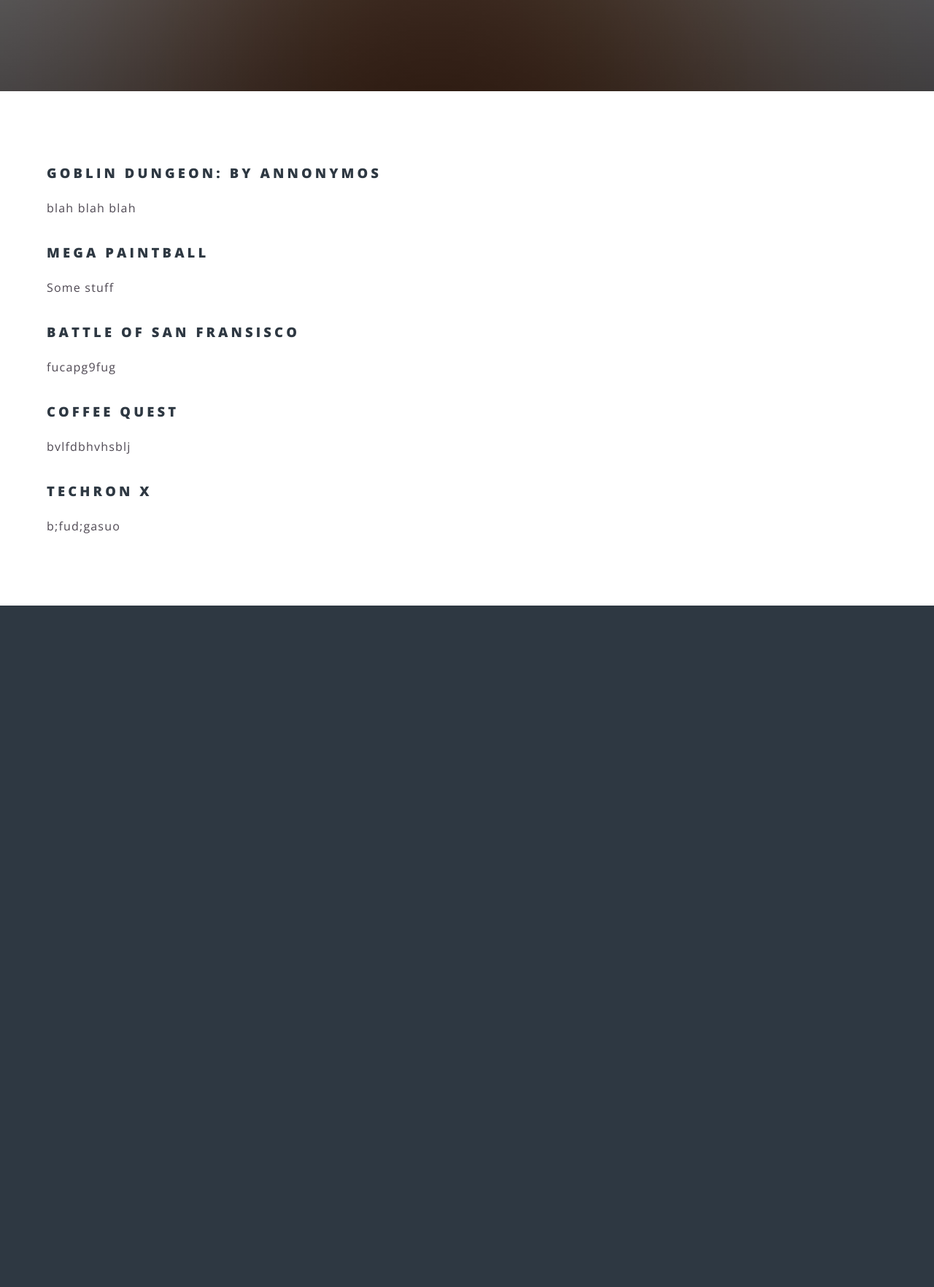
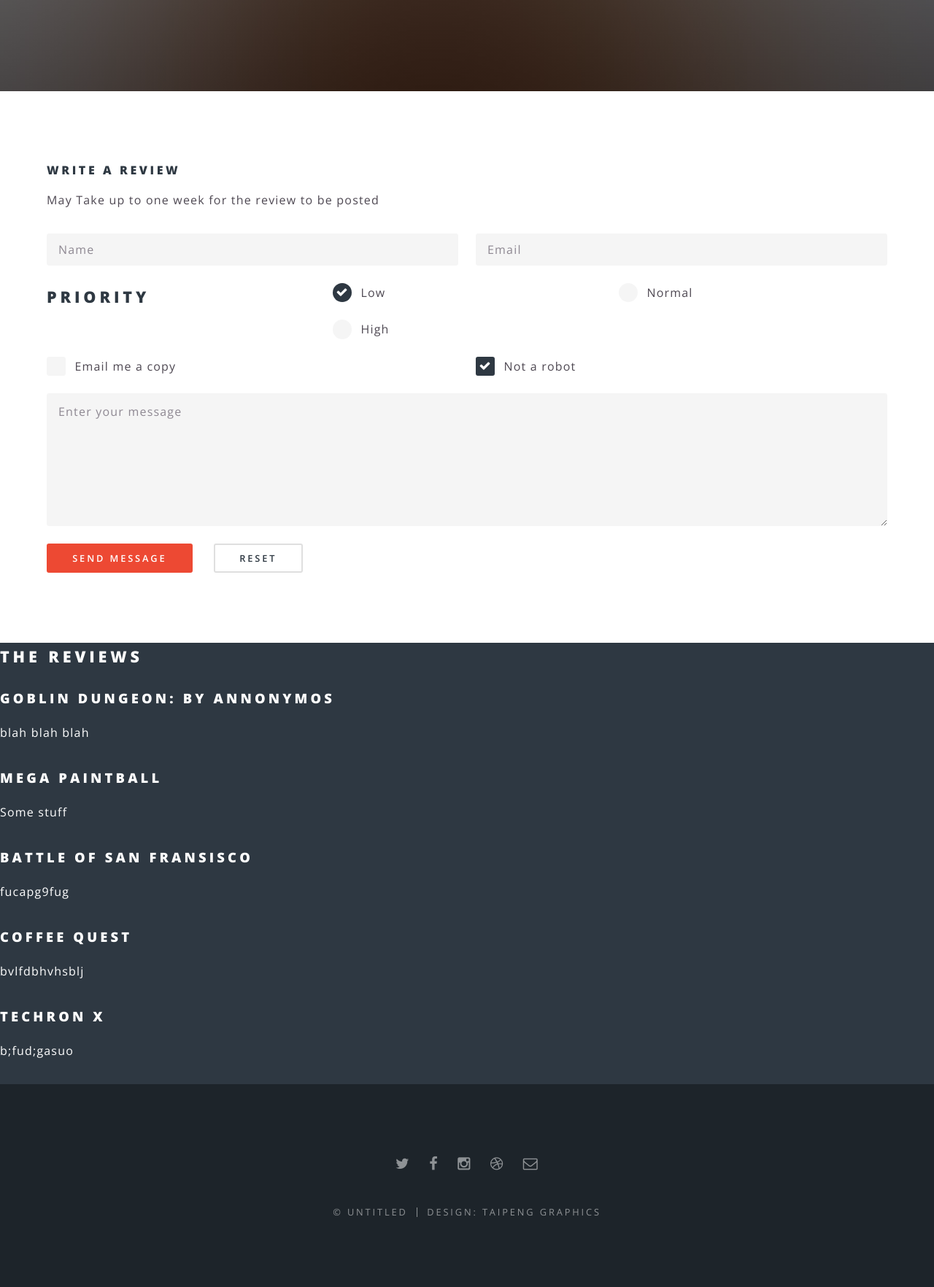
Before and after one commit to Pacificgamesnet/Pacificgamesnet.github.io, a plain HTML site: page signup.html in a window 1280 px wide. Shown: the part 268-2032 px from the top of the page at 73% size. Before the commit the page ends 1098 px from the top, so only its background shows below. Drawn offline with nearby package versions, Linux system fonts and the light colour scheme.

Commit message:
raregw
taeg

```diff
--- /dev/null
+++ b/css/style.css
@@ -0,0 +1,12 @@
+body {
+  background-image:
+  url("https://aboveandbeyondtravelcc.files.wordpress.com/2015/06/island.jpg")
+}
+
+marquee{
+  font-size:150px
+}
+
+button{
+  font-size:50px
+}
--- a/signup.html
+++ b/signup.html
@@ -40,14 +40,68 @@
 						</nav>
 					</header>
 
-				<!-- Main -->
-					<article id="main">
+				<article id="main">
 						<header>
 							<h2>Reviews</h2>
 							<p>Read and watch reviews</p>
 						</header>
 						<section class="wrapper style5">
 							<div class="inner">
+
+								<section>
+																	<h4>Write a review</h4>
+																	<p>May Take up to one week for the review to be posted
+																	<form method="post" action="#">
+																		<div class="row uniform">
+																			<div class="6u 12u$(xsmall)">
+																				<input type="text" name="demo-name" id="demo-name" value="" placeholder="Name" />
+																			</div>
+																			<div class="6u$ 12u$(xsmall)">
+																				<input type="email" name="demo-email" id="demo-email" value="" placeholder="Email" />
+																			</div>
+																			<div class="4u 12u$(small)">
+																				<h2>Priority</h2>
+																			</div>
+
+																			<div class="4u 12u$(small)">
+																				<input type="radio" id="demo-priority-low" name="demo-priority" checked>
+																				<label for="demo-priority-low">Low</label>
+																			</div>
+																			<div class="4u 12u$(small)">
+																				<input type="radio" id="demo-priority-normal" name="demo-priority">
+																				<label for="demo-priority-normal">Normal</label>
+																			</div>
+																			<div class="4u$ 12u$(small)">
+																				<input type="radio" id="demo-priority-high" name="demo-priority">
+																				<label for="demo-priority-high">High</label>
+																			</div>
+																			<div class="6u 12u$(small)">
+																				<input type="checkbox" id="demo-copy" name="demo-copy">
+																				<label for="demo-copy">Email me a copy</label>
+																			</div>
+																			<div class="6u$ 12u$(small)">
+																				<input type="checkbox" id="demo-human" name="demo-human" checked>
+																				<label for="demo-human">Not a robot</label>
+																			</div>
+																			<div class="12u$">
+																				<textarea name="demo-message" id="demo-message" placeholder="Enter your message" rows="6"></textarea>
+																			</div>
+																			<div class="12u$">
+																				<ul class="actions">
+																					<li><input type="submit" value="Send Message" class="special" /></li>
+																					<li><input type="reset" value="Reset" /></li>
+																				</ul>
+																			</div>
+																		</div>
+																	</form>
+																</section>
+
+															</div>
+														</section>
+													</article>
+
+<!-- Main -->
+					<h2>The Reviews</h2>
 
 								<h3>Goblin dungeon: by Annonymos</h3>
 								<p>blah blah blah</p>
@@ -63,3 +117,36 @@
 
 								<h3>Techron X</h3>
 								<p>b;fud;gasuo</p>
+
+
+
+
+
+												<!-- Footer -->
+
+								<footer id="footer">
+						<ul class="icons">
+							<li><a href="#" class="icon fa-twitter"><span class="label">Twitter</span></a></li>
+							<li><a href="#" class="icon fa-facebook"><span class="label">Facebook</span></a></li>
+							<li><a href="#" class="icon fa-instagram"><span class="label">Instagram</span></a></li>
+							<li><a href="#" class="icon fa-dribbble"><span class="label">Dribbble</span></a></li>
+							<li><a href="#" class="icon fa-envelope-o"><span class="label">Email</span></a></li>
+						</ul>
+						<ul class="copyright">
+							<li>&copy; Untitled</li><li>Design: Taipeng Graphics
+						</ul>
+					</footer>
+
+			</div>
+
+		<!-- Scripts -->
+			<script src="assets/js/jquery.min.js"></script>
+			<script src="assets/js/jquery.scrollex.min.js"></script>
+			<script src="assets/js/jquery.scrolly.min.js"></script>
+			<script src="assets/js/skel.min.js"></script>
+			<script src="assets/js/util.js"></script>
+			<!--[if lte IE 8]><script src="assets/js/ie/respond.min.js"></script><![endif]-->
+			<script src="assets/js/main.js"></script>
+
+	</body>
+</html>
```
Also changed, not shown: elements.html (+3 -2 lines), generic.html (+2 -2 lines), js/index.js (added, +49 -0 lines), images/pic06.PNG (renamed from images/cfkg.PNG).
